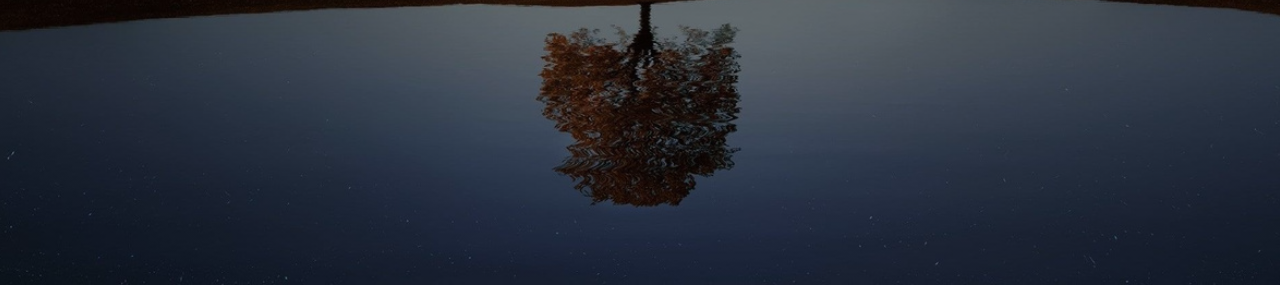
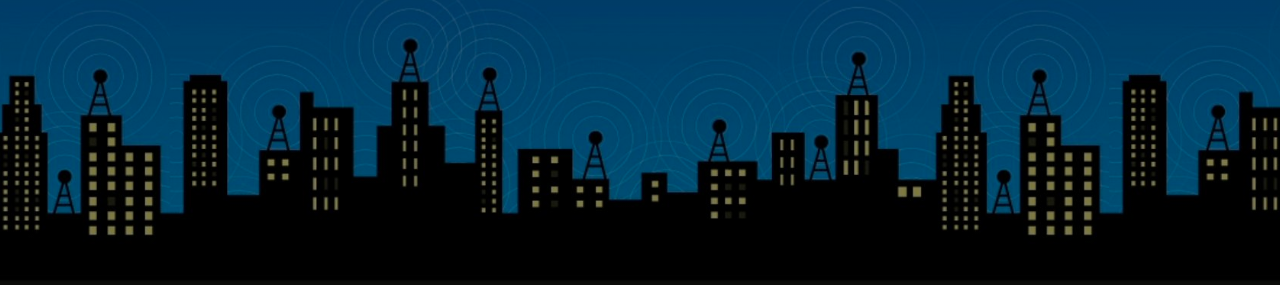
Before and after one commit to veqar/DevOpsProject, a plain HTML site: page index.html in a window 1280 px wide. Shown: the part 587-872 px from the top of the page. Drawn offline with nearby package versions, Linux system fonts and the light colour scheme.

Commit message:
dev branch changes for ther background

```diff
--- a/style.css
+++ b/style.css
@@ -6,7 +6,7 @@
 
 .main{
     width: 100%;
-    background: linear-gradient(to top, rgba(0,0,0,0.5)50%,rgba(0,0,0,0.5)50%), url(1.jpg);
+    background: linear-gradient(to top, rgba(0,0,0,0.5)50%,rgba(0,0,0,0.5)50%), url(2.jpg);
     background-position: center;
     background-size: cover;
     height: 109vh;
```
Also changed, not shown: 2.jpg (added).
